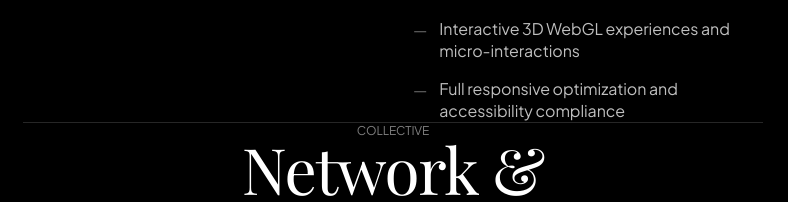
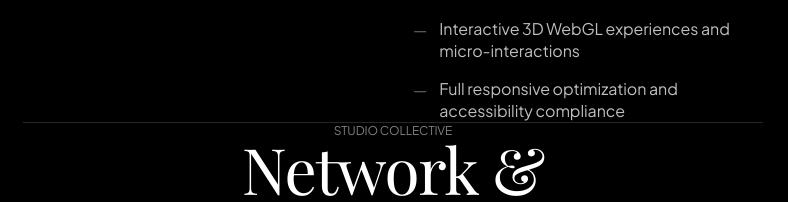
Before and after one commit to byanam/agencyyy, a React (Vite) app: page / in a window 1280 px wide. Shown: the part 4516-4718 px from the top of the page, without its empty margins (247-1035 px from the left). Built offline with nearby package versions, Linux system fonts and the light colour scheme; a web font is replaced by a local one.

Commit message:
copy(collective): clarify collective label in section header

```diff
--- a/src/components/ClientBubbles.jsx
+++ b/src/components/ClientBubbles.jsx
@@ -24,7 +24,7 @@ export default function ClientBubbles() {
           transition={{ duration: 0.8, ease }}
         >
           <span className="mb-3 font-sans-swiss text-[11px] sm:text-xs uppercase tracking-[0.25em] text-white/50">
-            Collective
+            Studio Collective
           </span>
           <h2
             className="text-editorial-section text-white text-center"
```
